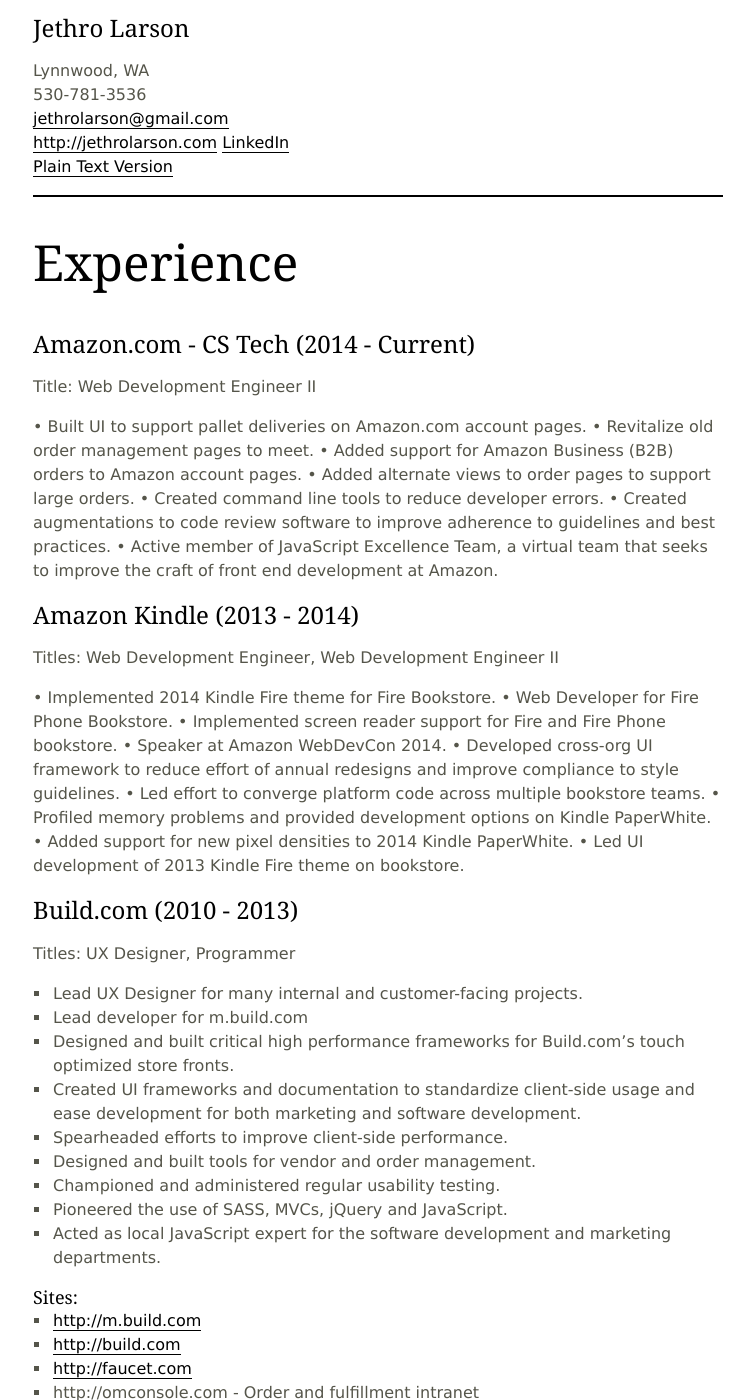
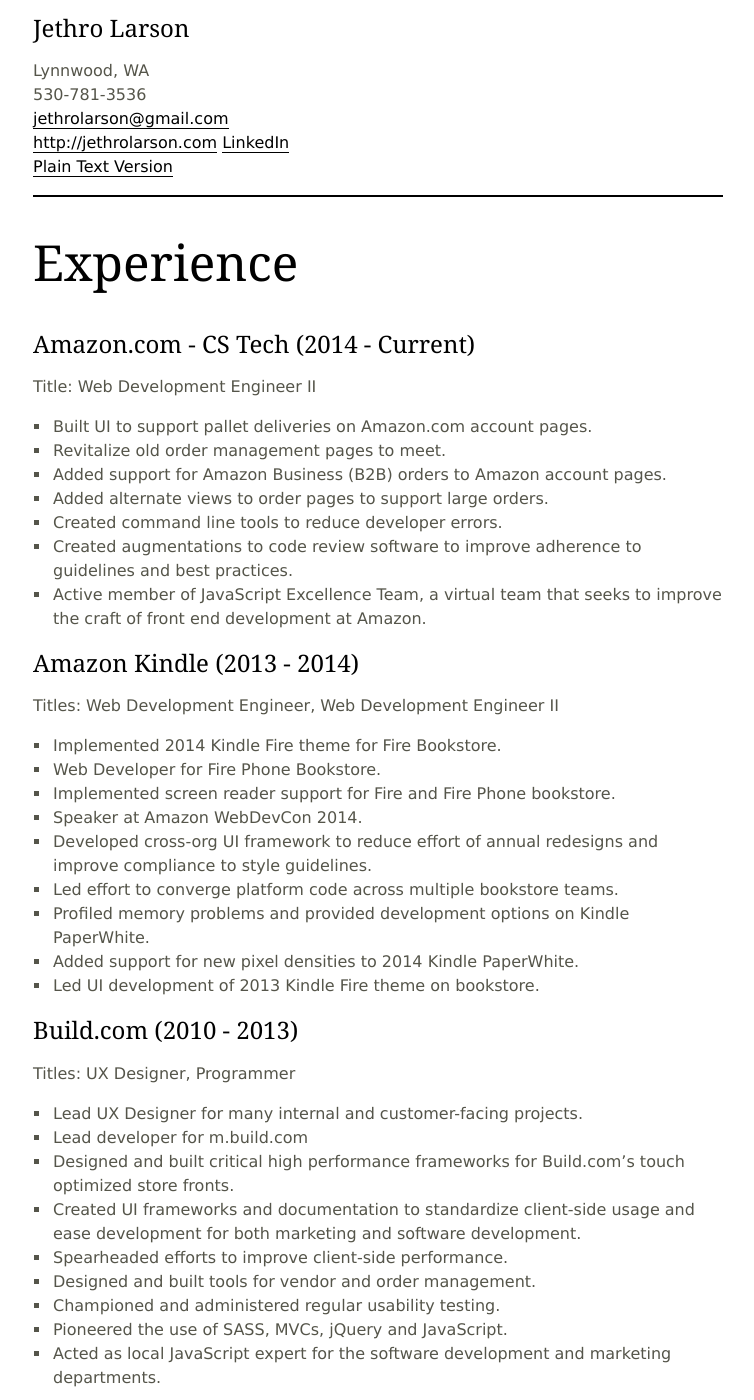
Before and after one commit to jethrolarson/jethrolarson.github.com, a Jekyll site: the page built from resume.md, in a window 1280 px wide and 1400 px high. Shown: the whole window, without its empty margins (262-1016 px from the left). Built offline with Jekyll 4.4.1, drawn with Linux system fonts in a browser that asks for light colours.

Commit message:
Update resume.md

```diff
--- a/resume.md
+++ b/resume.md
@@ -21,28 +21,28 @@
 -----------------------------------
 Title: Web Development Engineer II
 
-•	Built UI to support pallet deliveries on Amazon.com account pages.
-•	Revitalize old order management pages to meet.
-•	Added support for Amazon Business (B2B) orders to Amazon account pages.
-•	Added alternate views to order pages to support large orders.
-•	Created command line tools to reduce developer errors.
-•	Created augmentations to code review software to improve adherence to guidelines and best practices.
-•	Active member of JavaScript Excellence Team, a virtual team that seeks to improve the craft of front end development at Amazon.
+*	Built UI to support pallet deliveries on Amazon.com account pages.
+*	Revitalize old order management pages to meet.
+*	Added support for Amazon Business (B2B) orders to Amazon account pages.
+*	Added alternate views to order pages to support large orders.
+*	Created command line tools to reduce developer errors.
+*	Created augmentations to code review software to improve adherence to guidelines and best practices.
+*	Active member of JavaScript Excellence Team, a virtual team that seeks to improve the craft of front end development at Amazon.
 
 
 Amazon Kindle (2013 - 2014)
 ----------------------------
 Titles: Web Development Engineer, Web Development Engineer II
 
-•	Implemented 2014 Kindle Fire theme for Fire Bookstore.
-•	Web Developer for Fire Phone Bookstore.
-•	Implemented screen reader support for Fire and Fire Phone bookstore.
-•	Speaker at Amazon WebDevCon 2014.
-•	Developed cross-org UI framework to reduce effort of annual redesigns and improve compliance to style guidelines.
-•	Led effort to converge platform code across multiple bookstore teams.
-•	Profiled memory problems and provided development options on Kindle PaperWhite.
-•	Added support for new pixel densities to 2014 Kindle PaperWhite.
-•	Led UI development of 2013 Kindle Fire theme on bookstore.
+*	Implemented 2014 Kindle Fire theme for Fire Bookstore.
+*	Web Developer for Fire Phone Bookstore.
+*	Implemented screen reader support for Fire and Fire Phone bookstore.
+*	Speaker at Amazon WebDevCon 2014.
+*	Developed cross-org UI framework to reduce effort of annual redesigns and improve compliance to style guidelines.
+*	Led effort to converge platform code across multiple bookstore teams.
+*	Profiled memory problems and provided development options on Kindle PaperWhite.
+*	Added support for new pixel densities to 2014 Kindle PaperWhite.
+*	Led UI development of 2013 Kindle Fire theme on bookstore.
 
 
 Build.com (2010 - 2013)
```
